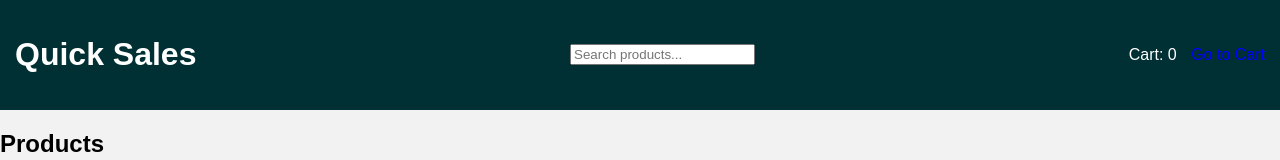
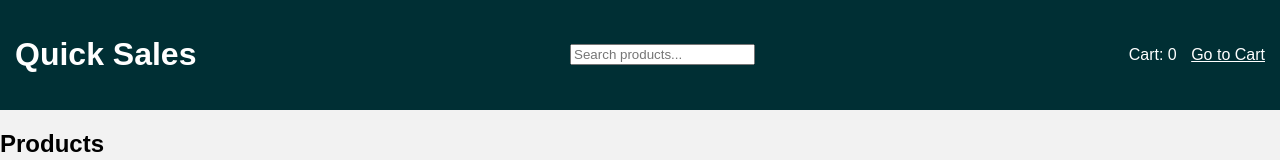
Before and after one commit to vinaygoud07/Quick-Sales, a plain HTML site: page index.html in a window 1280 px wide. Shown: the top 160 px of the page. Drawn offline with Linux system fonts and the light colour scheme.

Commit message:
Update index.html

```diff
--- a/index.html
+++ b/index.html
@@ -13,7 +13,7 @@
 <div class="cart">
     Cart: <span id="cartCount">0</span>
     <!--  count happened here -->
-    <a href="cart.html" style="margin-left:10px; color:blue; text-decoration:none;">Go to Cart</a>
+    <a href="cart.html" style="margin-left:10px; color:white; ">Go to Cart</a>
 </div>
 </header>
 
```
